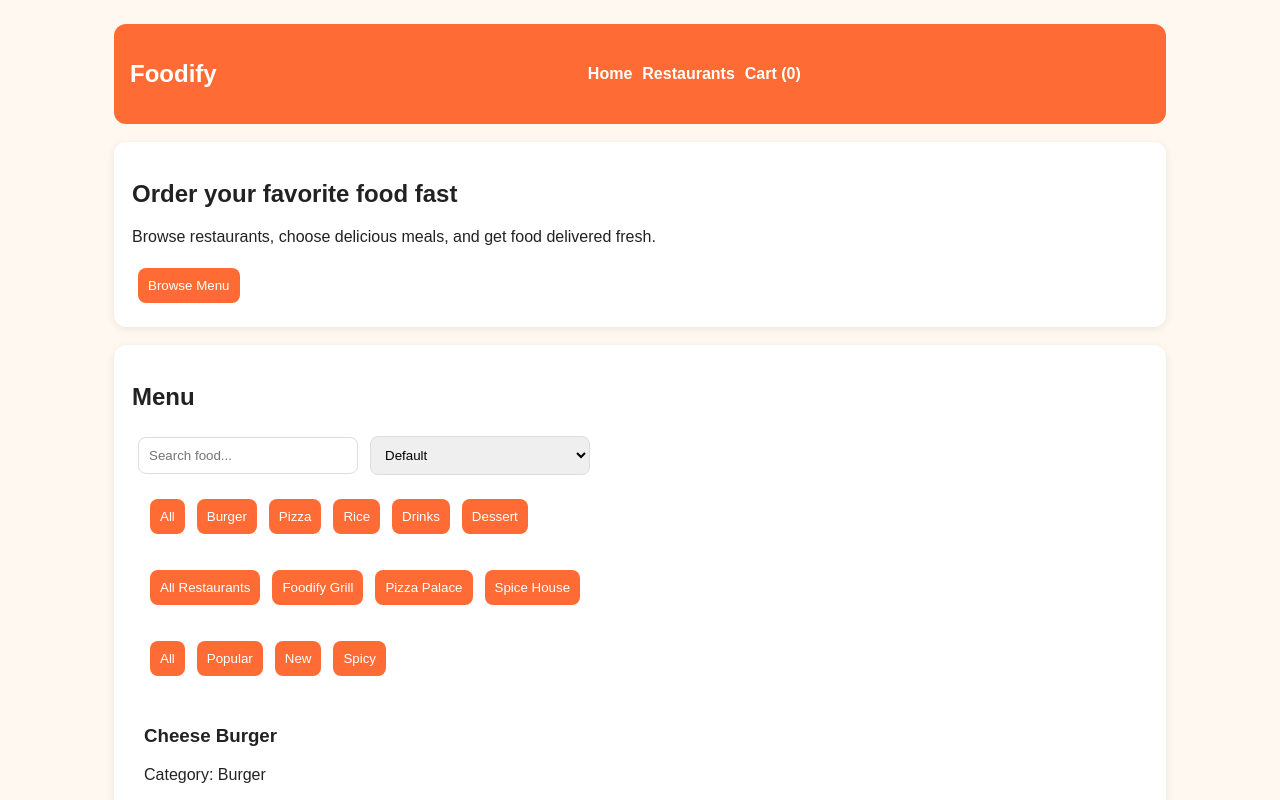
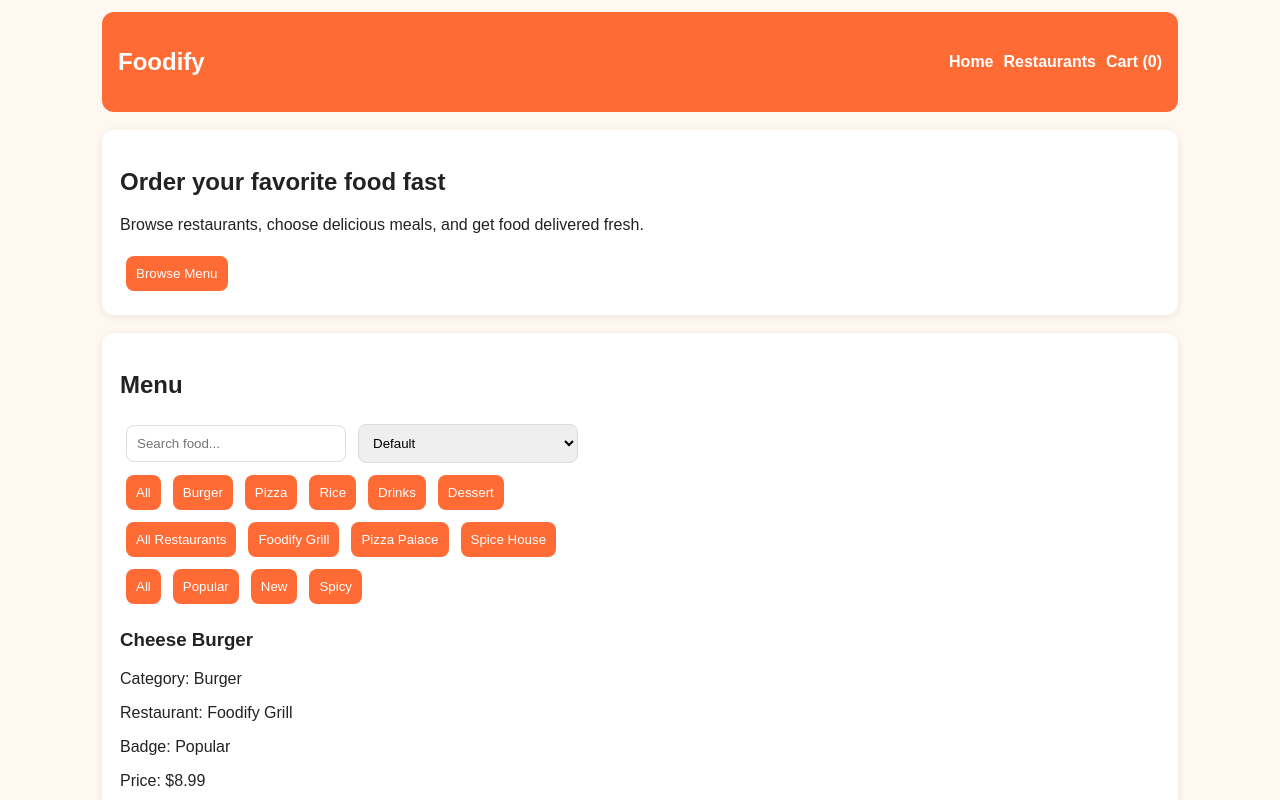
Before and after one commit to Rohit6165/foodify, a React (Vite) app: page / in a window 1280 px wide. Shown: the top 800 px of the page. Built offline with nearby package versions, Linux system fonts and the light colour scheme.

Commit message:
Clean CSS with app class

```diff
--- a/src/App.jsx
+++ b/src/App.jsx
@@ -2,11 +2,12 @@ import { useState } from "react";
 import Navbar from "./components/Navbar.jsx";
 import Hero from "./components/Hero.jsx";
 import MenuSection from "./components/MenuSection.jsx";
-import Footer from "./components/Footer.jsx";
 import Cart from "./components/Cart.jsx";
 import OrderForm from "./components/OrderForm.jsx";
 import OrderSummary from "./components/OrderSummary.jsx";
 import OrderStatus from "./components/OrderStatus.jsx";
+import Footer from "./components/Footer.jsx";
+
 function App() {
   const [cartItems, setCartItems] = useState([]);
   const [customerName, setCustomerName] = useState("");
@@ -101,7 +102,7 @@ function App() {
   const finalTotal = cartTotal - discountAmount;
 
   return (
-    <div>
+    <div className="app">
       <Navbar cartCount={cartCount} />
       <Hero />
       <MenuSection addToCart={addToCart} />
@@ -118,6 +119,7 @@ function App() {
         increaseQuantity={increaseQuantity}
         decreaseQuantity={decreaseQuantity}
       />
+
       <OrderForm
         orderType={orderType}
         setOrderType={setOrderType}
@@ -141,7 +143,6 @@ function App() {
       />
 
       <OrderStatus orderStatus={orderStatus} />
-
       <Footer />
     </div>
   );
--- a/src/index.css
+++ b/src/index.css
@@ -9,7 +9,7 @@ body {
   color: #222;
 }
 
-div {
+.app {
   max-width: 1100px;
   margin: 0 auto;
   padding: 12px;
@@ -75,7 +75,7 @@ footer {
 }
 
 @media (max-width: 600px) {
-  div {
+  .app {
     padding: 8px;
   }
 
```
Lines whose indentation alone changed are shown as unchanged.
